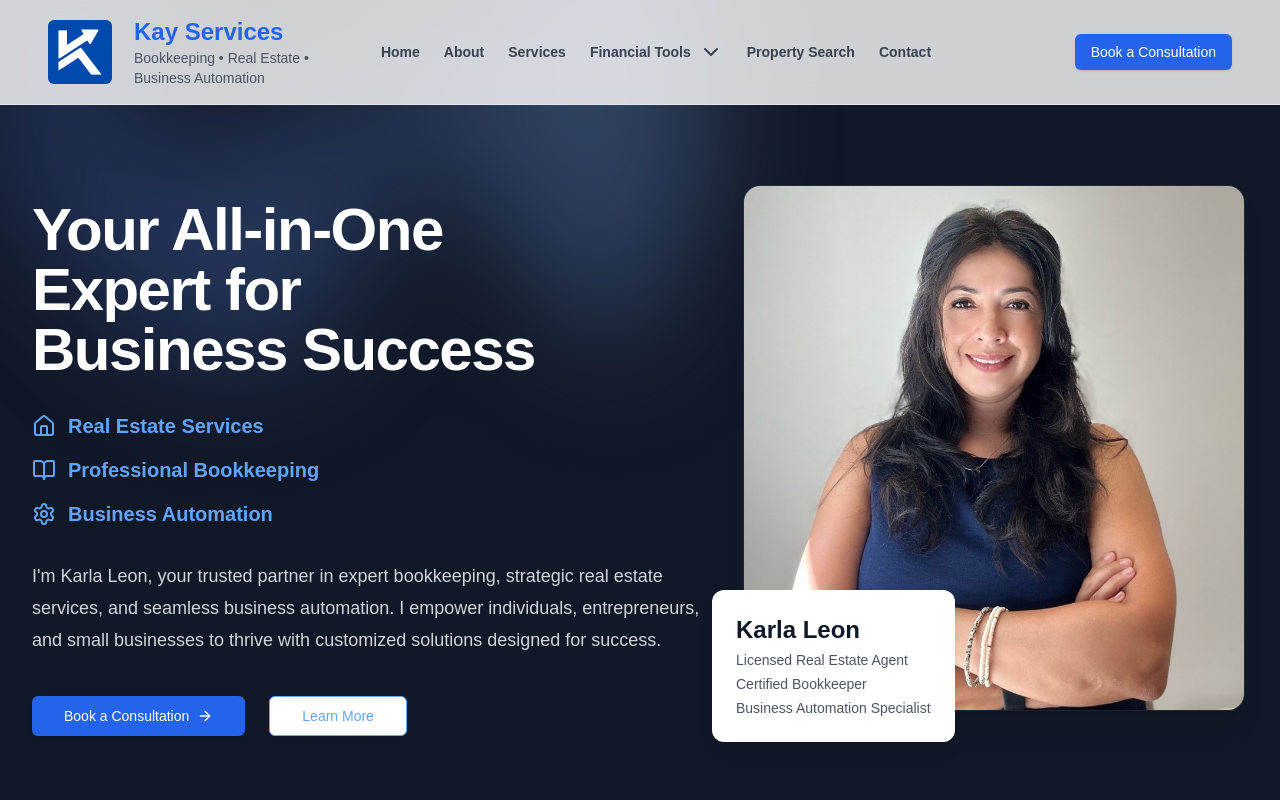
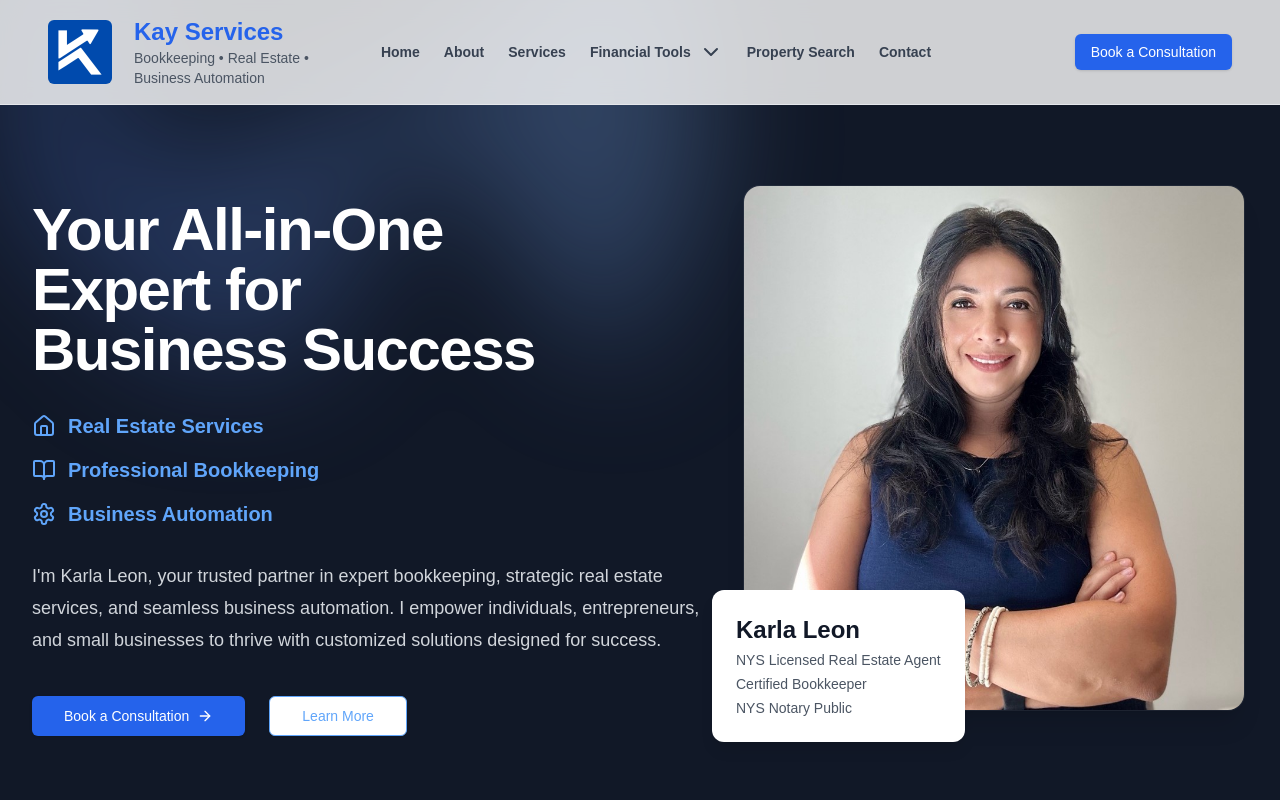
Before and after one commit to xavleon/KayConsultingSite, a Next.js app: page / in a window 1280 px wide. Shown: the top 800 px of the page. Built offline with nearby package versions, Linux system fonts and the light colour scheme.

Commit message:
minor post deployment changes

```diff
--- a/src/components/contact/contact-info.js
+++ b/src/components/contact/contact-info.js
@@ -17,8 +17,8 @@ export function ContactInfo() {
         </div>
         <div className="flex items-center gap-3">
           <Phone className="w-6 h-6 text-blue-400 flex-shrink-0" />
-          <a href="tel:9177672870" className="text-white">
-            (917) 767-2870
+          <a href="tel:9179922528" className="text-white">
+            (917) 992-2528
           </a>
         </div>
 
--- a/src/components/document-submission/document-submission-form.js
+++ b/src/components/document-submission/document-submission-form.js
@@ -49,7 +49,7 @@ export function DocumentSubmissionForm() {
       const payload = {
         firstName,
         lastName,
-        email: ["mrm.leon93@gmail.com", "jleon11369@gmail.com"],
+        email: "keleon1212@gmail.com",
         message: "Document submission",
         file: {
           name: file.name,
--- a/src/components/expense-tracker/expense-tracker.js
+++ b/src/components/expense-tracker/expense-tracker.js
@@ -135,7 +135,7 @@ export function ExpenseTracker() {
                   {remainingBudget < 0 && (
                     <p className="text-red-600 mt-2">
                       You should{" "}
-                      <a href="tel:+9177672870">
+                      <a href="tel:+9179922528">
                         <span>
                           {" "}
                           <u>call me </u>{" "}
--- a/src/components/footer.js
+++ b/src/components/footer.js
@@ -89,10 +89,10 @@ export function Footer() {
               <p className="text-gray-300">
                 Phone:{" "}
                 <a
-                  href="tel:5167672870"
+                  href="tel:9179922528"
                   className="text-blue-400 hover:text-blue-300 transition-colors"
                 >
-                  (516) 767-2870
+                  (917) 992-2528
                 </a>
               </p>
               <p className="text-gray-300">
--- a/src/components/hero.js
+++ b/src/components/hero.js
@@ -84,13 +84,11 @@ export function Hero() {
               <p className="text-2xl font-semibold text-gray-900">Karla Leon</p>
               <div className="space-y-1 mt-1">
                 <p className="text-sm text-gray-600">
-                  Licensed Real Estate Agent
+                  NYS Licensed Real Estate Agent
                 </p>
                 <p className="text-sm text-gray-600">Certified Bookkeeper</p>
 
-                <p className="text-sm text-gray-600">
-                  Business Automation Specialist
-                </p>
+                <p className="text-sm text-gray-600">NYS Notary Public</p>
               </div>
             </div>
           </div>
--- a/src/components/mobile-call-button.js
+++ b/src/components/mobile-call-button.js
@@ -5,7 +5,7 @@ import { Phone } from "lucide-react";
 export function MobileCallButton() {
   return (
     <a
-      href="tel:+1-917-767-2870"
+      href="tel:+1-917-992-2528"
       className="fixed bottom-0 left-0 right-0 z-50 bg-blue-600 hover:bg-blue-700 text-white py-4 flex items-center justify-center gap-2 lg:hidden transition-colors"
       aria-label="Call Now"
     >
```
